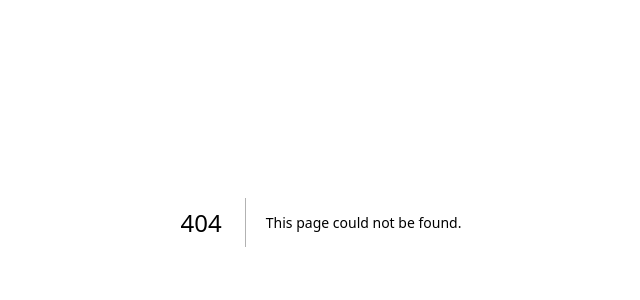
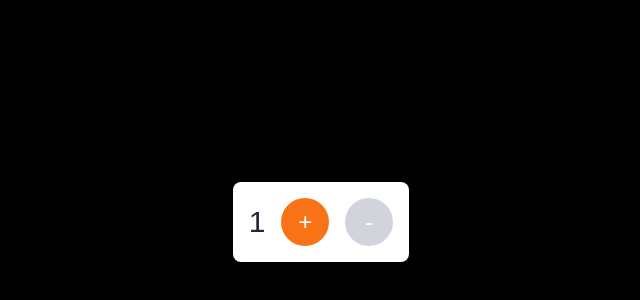
Before and after one commit to amsh-777/cprg306-assignments, a Next.js app: page /week-4 in a window 1280 px wide. Before the commit this address had no page. Shown: the part 178-478 px from the top of the page, without its empty margins (319-959 px from the left). Built offline with nearby package versions, Linux system fonts and the light colour scheme.

Commit message:
week-4 counter
counter made to add no. of items

```diff
--- a/app/page.js
+++ b/app/page.js
@@ -7,6 +7,7 @@ export default function Home() {
      <h1>CPRG 306: Web Development 2 - Assignments</h1>
      <Link href="./week-2/">Week-2</Link>
      <Link href="./week-3/">Week-3</Link>
+     <Link href="./week-4/">Week-4</Link>
     </main>
   );
 }
--- /dev/null
+++ b/app/week-4/new-item.js
@@ -0,0 +1,32 @@
+'use client'
+
+import { useState } from "react"
+
+export default function NewItem(){
+    const [count, setCount] = useState(1);
+
+    const increment = () =>{
+        if (count <20){
+        setCount(count + 1);
+        }
+    }
+
+    const decrement = () =>{
+        if (count > 1){
+            setCount(count - 1);
+        }
+    }
+    let btnstyle = "bg-orange-500 text-white text-2xl w-12 h-12 rounded-full flex items-center justify-center disabled:bg-gray-300";
+    return(
+        <div className="bg-white p-4 rounded-lg shadow-lg flex items-center justify-center space-x-4">
+            <h2 className="text-3xl text-gray-800">{count}</h2>
+            <button  className={btnstyle}
+            onClick={increment}
+             disabled={count ==20}>+</button>
+            <button className={btnstyle}
+             onClick={decrement}
+             disabled={count ==1}>-</button>
+        </div>
+
+    );
+}
--- /dev/null
+++ b/app/week-4/page.js
@@ -0,0 +1,11 @@
+'use client'
+
+import NewItem from "./new-item";
+
+export default function CounterPage(){
+    return(
+        <div className="flex justify-center items-center h-screen bg-black">
+        <NewItem />
+        </div>
+    );
+}
```
